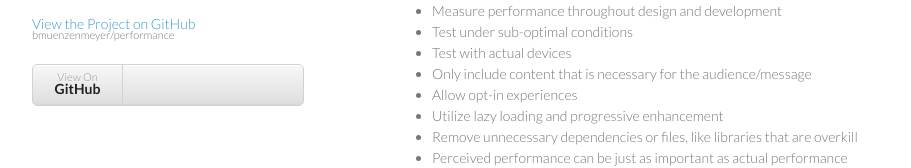
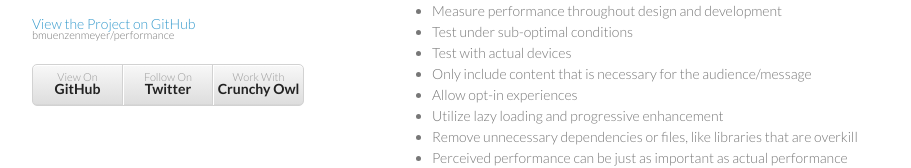
Before and after one commit to bmuenzenmeyer/performance, a plain HTML site: page index.html in a window 1280 px wide. Shown: the part 158-326 px from the top of the page, without its empty margins (178-1089 px from the left). Drawn offline with Linux system fonts and the light colour scheme.

Commit message:
Update index.html

```diff
--- a/index.html
+++ b/index.html
@@ -23,6 +23,8 @@
 
         <ul>
           <li><a href="https://github.com/bmuenzenmeyer/performance">View On <strong>GitHub</strong></a></li>
+          <li><a href="https://twitter.com/bmuenzenmeyer">Follow On <strong>Twitter</strong></a></li>
+          <li><a href="http://crunchyowl.com">Work With <strong>Crunchy Owl</strong></a></li>
         </ul>
       </header>
       <section>
```
